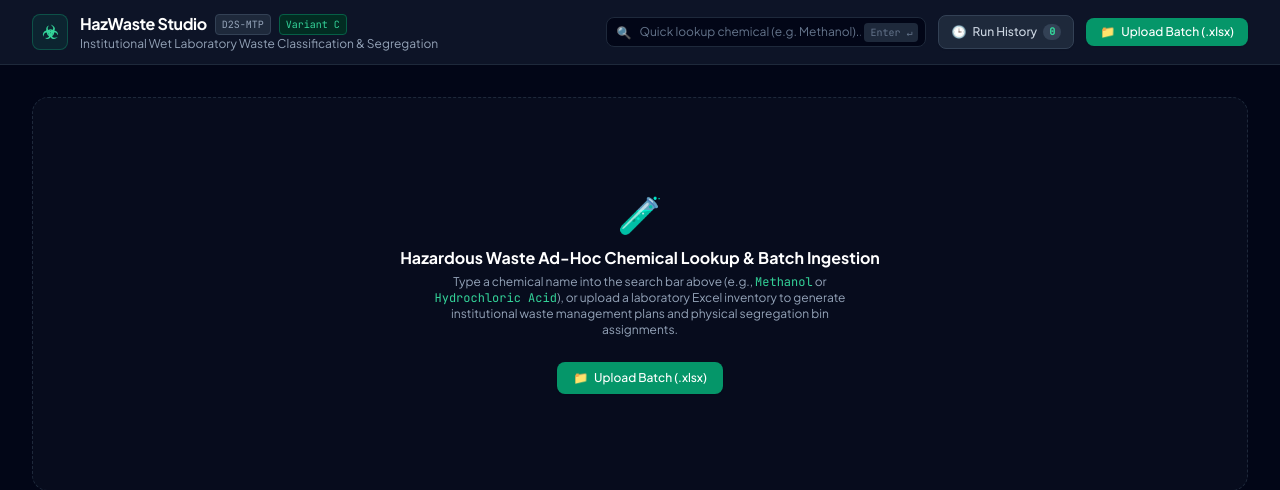
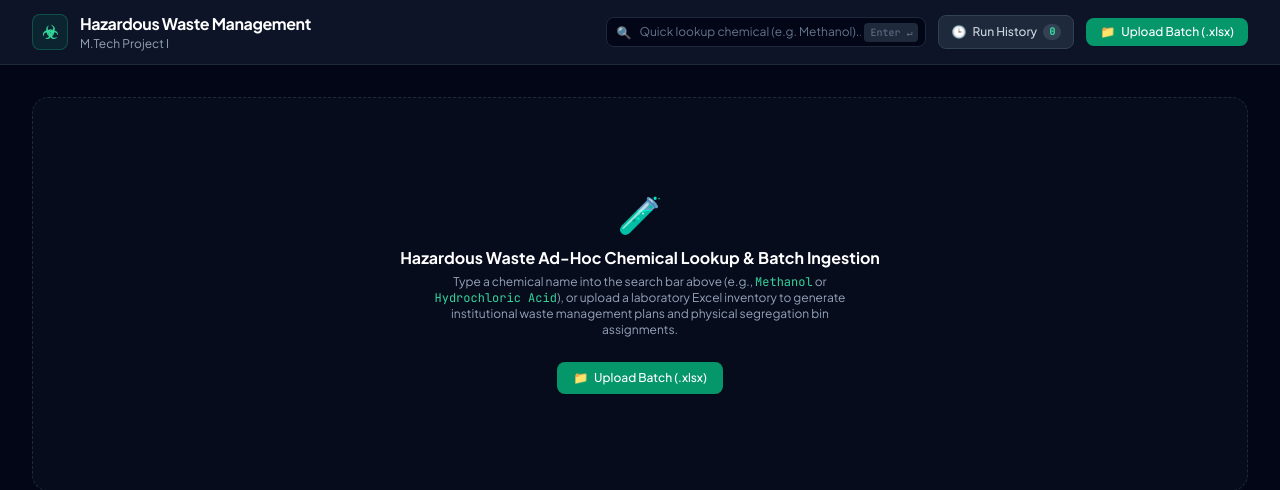
Before and after one commit to notdhanraj/MTP---1, a FastAPI app: page / in a window 1280 px wide. Shown: the top 490 px of the page. Run offline with FastAPI, Linux system fonts and the light colour scheme; data that the repository does not hold is empty; some libraries are stand-ins or nearby versions.

Commit message:
refactor(ui): update branding to Hazardous Waste Management and M.Tech Project I

```diff
--- a/src/templates/index.html
+++ b/src/templates/index.html
@@ -3,7 +3,7 @@
 <head>
   <meta charset="UTF-8">
   <meta name="viewport" content="width=device-width, initial-scale=1.0">
-  <title>Hazardous Waste Management Platform (D2S-MTP)</title>
+  <title>Hazardous Waste Management</title>
   <script src="https://cdn.tailwindcss.com"></script>
   <script defer src="https://cdn.jsdelivr.net/npm/alpinejs@3.x.x/dist/cdn.min.js"></script>
   <link rel="preconnect" href="https://fonts.googleapis.com">
@@ -36,11 +36,9 @@
         </div>
         <div>
           <div class="flex items-center gap-2">
-            <span class="font-bold tracking-tight text-white">HazWaste Studio</span>
-            <span class="text-[10px] font-mono uppercase px-1.5 py-0.5 rounded bg-slate-800 text-slate-400 border border-slate-700">D2S-MTP</span>
-            <span class="text-[10px] font-mono px-1.5 py-0.5 rounded bg-emerald-950 text-emerald-400 border border-emerald-800">Variant C</span>
-          </div>
-          <p class="text-xs text-slate-400">Institutional Wet Laboratory Waste Classification & Segregation</p>
+            <span class="font-bold tracking-tight text-white">Hazardous Waste Management</span>
+          </div>
+          <p class="text-xs text-slate-400">M.Tech Project I</p>
         </div>
       </div>
 
@@ -747,7 +745,7 @@
           </button>
         </div>
 
-        <!-- Segregation Preview Card (Variant C) -->
+        <!-- Segregation Preview Card -->
         <div class="grid grid-cols-1 md:grid-cols-3 gap-6">
           <div class="bg-slate-900 border border-slate-800 rounded-xl p-5 shadow-lg space-y-4">
             <div class="text-xs font-mono text-slate-400 uppercase">Physical Storage Bin</div>
```
Also changed, not shown: tests/test_app.py (+2 -1 lines).
